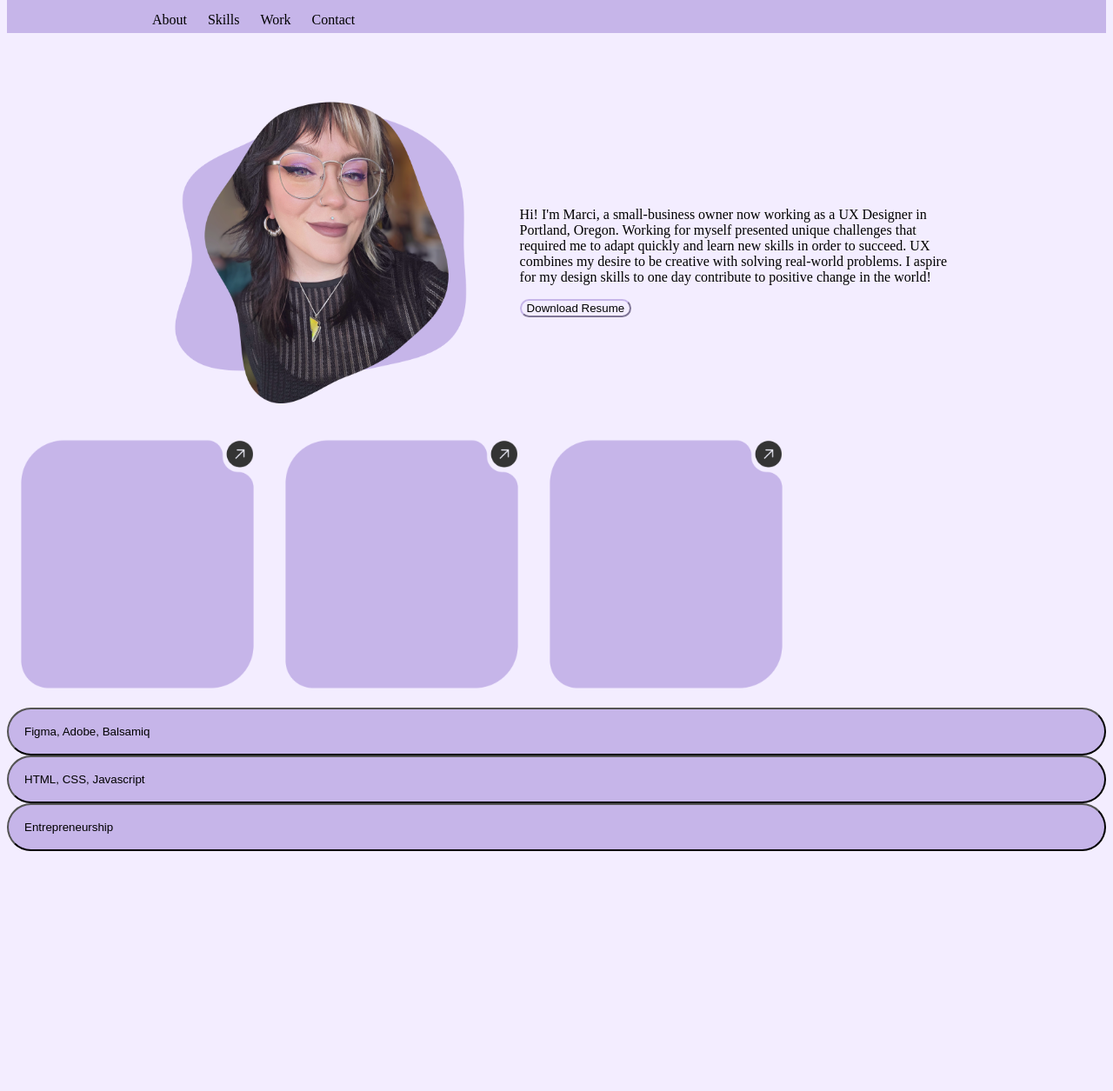
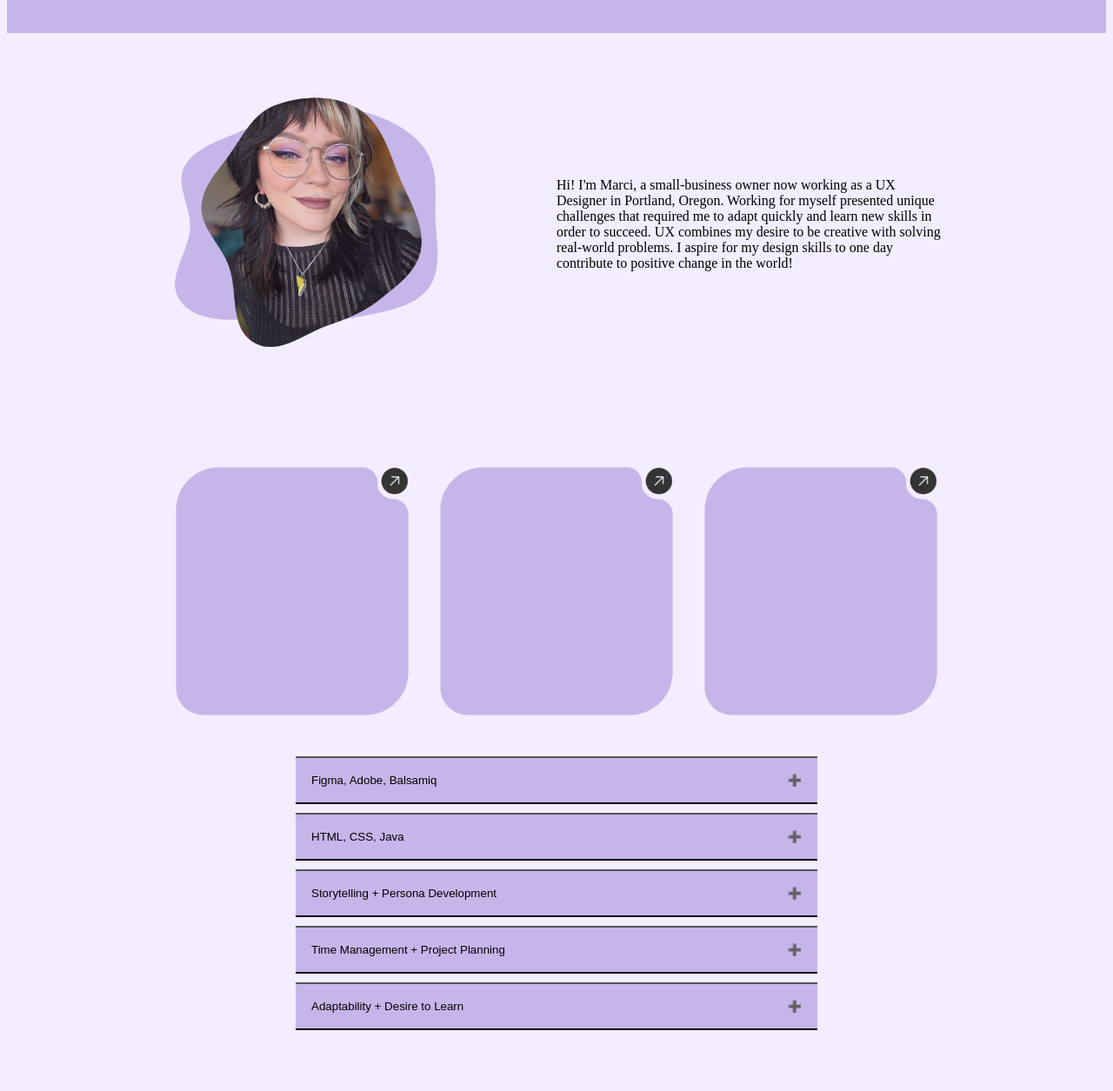
Before and after one commit to marcixrose/UX_UI_HW_17, a plain HTML site: page index.html in a window 1280 px wide. Shown: the part 245-1500 px from the top of the page at 87% size. Drawn offline with Linux system fonts and the light colour scheme.

Commit message:
fixed alignment issues in body

```diff
--- a/index.html
+++ b/index.html
@@ -29,13 +29,11 @@
                     Working for myself presented unique challenges that required me to adapt quickly and learn new skills in order to succeed.
                     UX combines my desire to be creative with solving real-world problems.
                     I aspire for my design skills to one day contribute to positive change in the world!</p>
-                    <br>
-                    <button class="buttonResume">Download Resume</button>
             </div>
         </section>
 
         <section class="casestudies">
-            <div class="casestudies">
+            <div id="casestudies">
                 <img src="images\card-mockup.png" class="imgcasestudy">
                 <img src="images\card-mockup.png" class="imgcasestudy">
                 <img src="images\card-mockup.png" class="imgcasestudy">
@@ -51,14 +49,29 @@
             </p>
             </div>
 
-            <button class="accordion">HTML, CSS, Javascript</button>
+            <button class="accordion">HTML, CSS, Java</button>
             <div class="panel">
             <p>Learning to code has been a goal of mine for a long time. Teenage me
                 would be so proud.
             </p>
             </div>
 
-            <button class="accordion">Entrepreneurship</button>
+            <button class="accordion">Storytelling + Persona Development</button>
+            <div class="panel">
+             <p>I really enjoy the storytelling process of design. Discovering the needs
+                of the users and the journey they take is interesting to me. I love putting
+                myself in their shoes to tell their story.
+             </p>
+            </div>
+            <button class="accordion">Time Management + Project Planning</button>
+            <div class="panel">
+             <p>Working for myself required very strong time management skills. Scheduling clients
+                and maintaining a consistent workflow was imperative. Being the only employee
+                meant I was also responsible for new projects and timely rollouts of new
+                services.
+             </p>
+            </div>
+            <button class="accordion">Adaptability + Desire to Learn</button>
             <div class="panel">
              <p>My solo-esthetics business has been growing steadily since I began in 2021.
                 I am thankful for the skills I have acquired as a small-business owner, wearing
@@ -66,8 +79,37 @@
              </p>
             </div>
 
+            <style>
+                .panel {
+                  padding: 0 18px;
+                  background-color: #F3EDFF;
+                  width: 300px;
+                  max-height: 0;
+                  margin-left: auto;
+                  margin-right: auto;
+                  overflow: hidden;
+                  transition: max-height 0.2s ease-out;
+                }
+                </style>
+
+                <script>
+                var acc = document.getElementsByClassName("accordion");
+                var i;
+
+                for (i = 0; i < acc.length; i++) {
+                  acc[i].addEventListener("click", function() {
+                    this.classList.toggle("active");
+                    var panel = this.nextElementSibling;
+                    if (panel.style.maxHeight) {
+                      panel.style.maxHeight = null;
+                    } else {
+                      panel.style.maxHeight = panel.scrollHeight + "px";
+                    }
+                  });
+                }
+                </script>
+
         </section>
-
         <footer>
                 <ul>
                     <li class="inline-block"> About</li>
--- a/style.css
+++ b/style.css
@@ -14,30 +14,31 @@ footer {
     background-color: #C6B5E9;
     width: 100%;
     height: 250px;
-    margin-top: 40%;
+    margin-top: 30%;
     position: absolute;
     padding-top: 125px;
 }
 
 .inline-block {
-    display: inline-block;
+    display: inline-flex;
     padding: 10px;
     width: auto;
+    flex-wrap: nowrap;
 }
 
 .logo {
     width: 43%;
     padding: 1%;
-    float: left;
-    position: relative;
+    display: flex;
+    justify-content: left;
+    flex-wrap: nowrap;
 }
 
 nav {
     width: 83%;
     padding: 1%;
-    display: inline-block;
-    margin: auto;
-    text-align: center;
+    display: flex;
+    justify-content: center;
 }
 
 ul {
@@ -47,33 +48,44 @@ ul {
 }
 
 .content {
+    display: flex;
+    flex-direction: row;
     margin-top: 50px;
     margin-bottom: auto;
 }
 
+.hero {
+    display: flex;
+    padding-bottom: 75px;
+}
+
 .heroImg {
-    height: 400px;
-    width: 350px;
-    float: left;
-    margin-left: 15%;
+    margin-left: auto;
+    margin-right: 5%;
+    align-items: center;
+    display: flex;
+    width: 25%;
 }
 
 .bio {
-    margin-top: 150px;
-    margin-left: 50px;
-    display: inline-block;
-    width: 500px;
+    display: flex;
+    align-items: center;
+    margin-left: 5%;
+    margin-right: auto;
+    width: 35%;
+    margin-top: 25px;
 }
 
 .buttonResume {
-    display: inline;
-    margin: 0 auto;
+    display: inline-block;
+    width: 400px;
+    height: 50px;
+    margin: auto;
     text-align: center;
     border-radius: 30px;
     border-width: 2px;
     border-color: #C6B5E9;
     background-color: #F3EDFF;
-    margin-left: 50px;
 }
 
 .contact {
@@ -86,35 +98,53 @@ ul {
     width: 300px;
     height: auto;
     display: inline-block;
-}
-
-.casestudies {
-    display: inline-block;
     margin-left: auto;
     margin-right: auto;
 }
 
+.casestudies {
+    display: flex;
+    flex-direction: row;
+    margin: auto;
+    justify-content: center;
+    padding: 25px;
+}
+
 .accordion {
     background-color: #C6B5E9;
+    display: block;
     color: #000;
     cursor: pointer;
     padding: 18px;
+    margin-left: auto;
+    margin-right: auto;
+    margin-bottom: 10px;
     width: 100%;
     text-align: left;
-    border-radius: 30px;
+    border-top: 2px round #343434;
+    border-bottom: 2px round #343434;
+    border-left: none;
+    border-right: none;
     outline: none;
     transition: 0.4s;
+    max-width: 600px;
   }
 
   .active, .accordion:hover {
     background-color: #F3EDFF;
     border: 2px solid #C6B5E9;
+    border-left: none;
+    border-right: none;
   }
 
+  .accordion:after {
+    content: '\02795';
+    font-size: 13px;
+    color: #343434;
+    float: right;
+    margin-left: 5px;
+  }
 
-  .panel {
-    padding: 0 18px;
-    background-color: white;
-    display: none;
-    overflow: hidden;
+  .active:after {
+    content: "\2796";
   }
```
